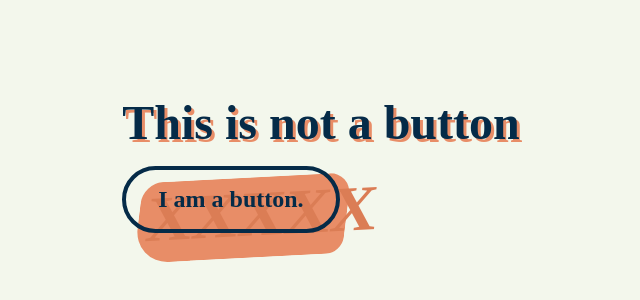
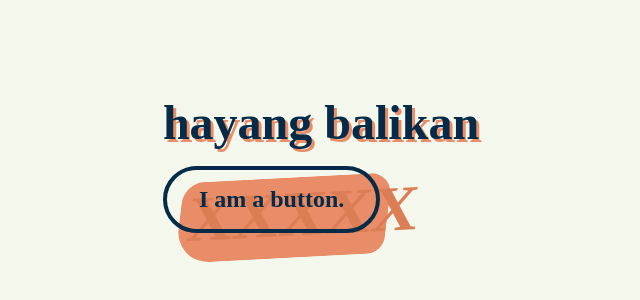
Before and after one commit to iszaenal/HBD-WinBrut, a plain HTML site: page index.html in a window 1280 px wide. Shown: the part 236-536 px from the top of the page, without its empty margins (319-959 px from the left). Drawn offline with Linux system fonts and the light colour scheme; a web font is replaced by a local one.

Commit message:
Update index.html

```diff
--- a/index.html
+++ b/index.html
@@ -9,7 +9,7 @@
 <body>
 <!-- partial:index.partial.html -->
 <div>
-  <h1>This is not a button</h1>
+  <h1>hayang balikan</h1>
   <button id="button" class="button">I am a button.</button>
 </div>
 <!-- partial -->
```
